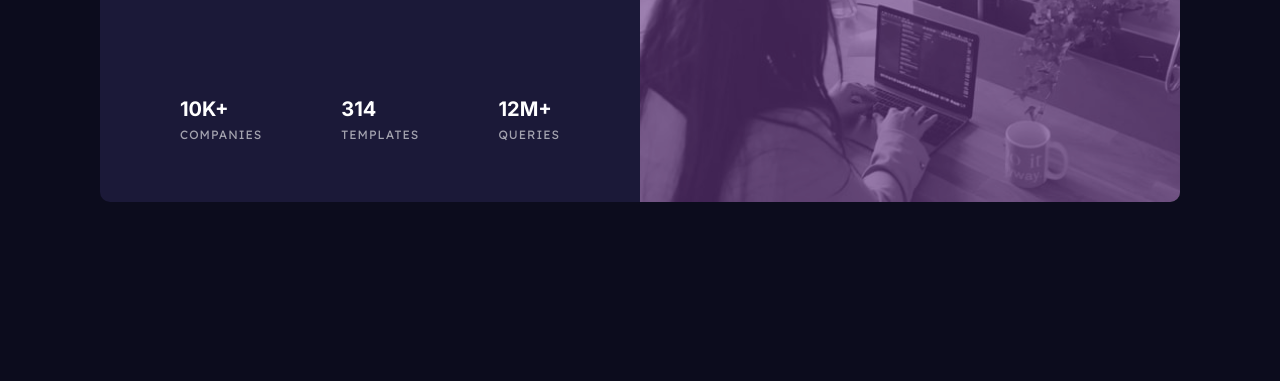
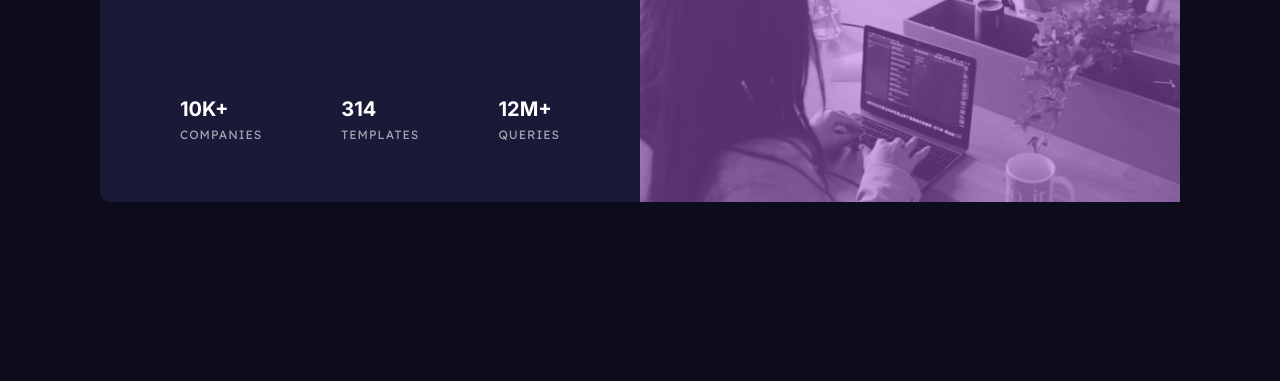
Before and after one commit to hemanuela/stats-preview-card-component-main, a plain HTML site: page index.html in a window 1280 px wide. Shown: the part 419-800 px from the top of the page. Drawn offline with Linux system fonts and the light colour scheme.

Commit message:
updated index.html and style-ok.css

```diff
--- a/index.html
+++ b/index.html
@@ -8,7 +8,7 @@
 
   <!-- CSS -->
   <link rel="stylesheet" href="style-ok.css">
-  <link rel="stylesheet" href="style-mob.css" media="screen and (max-width: 768px)" />
+  <!-- <link rel="stylesheet" href="style-mob.css" media="screen and (max-width: 768px)" /> -->
 
   <!--Fonts-->
   <link rel="preconnect" href="https://fonts.googleapis.com">
@@ -57,9 +57,9 @@
 
     </div>
 
-    <div id="picture">
+    <!-- <div id="picture">
       <div class="picture-1"></div>
-    </div>
+    </div> -->
 
     <div id="picture-mob">
       <img src="images\image-header-mobile.jpg" alt="picture">
--- a/style-ok.css
+++ b/style-ok.css
@@ -77,16 +77,33 @@ body{
 /**Picture content**/
 
 
-#picture {
-    background-image: url('images/image-header-desktop.jpg');
+#picture-mob {
+    /* background-image: url('images/image-header-desktop.jpg');
     background-repeat: no-repeat;
     background-size: cover;
     filter: contrast(160%);
-    filter: brightness(75%);
+    filter: brightness(75%); */
+    position: relative;
     border-radius: 0 10px 10px 0;
-    }
+}
 
-.picture-1 {
+#picture-mob img{
+    width: 100%;
+    height: 100%;
+    object-fit: cover;
+}
+
+#picture-mob::after{
+    content: '';
+    position: absolute;
+    top: 0;
+    right: 0;
+    left: 0;
+    bottom: 0;
+    background-color: hsla(277, 64%, 61%, 0.5);
+}
+
+/* .picture-1 {
     background-color: hsla(277, 64%, 61%, 0.5);
     min-width: 100%;
     height: 100%;
@@ -98,4 +115,4 @@ body{
     #picture-mob {
         display: none;
     }
-}
+} */
```
